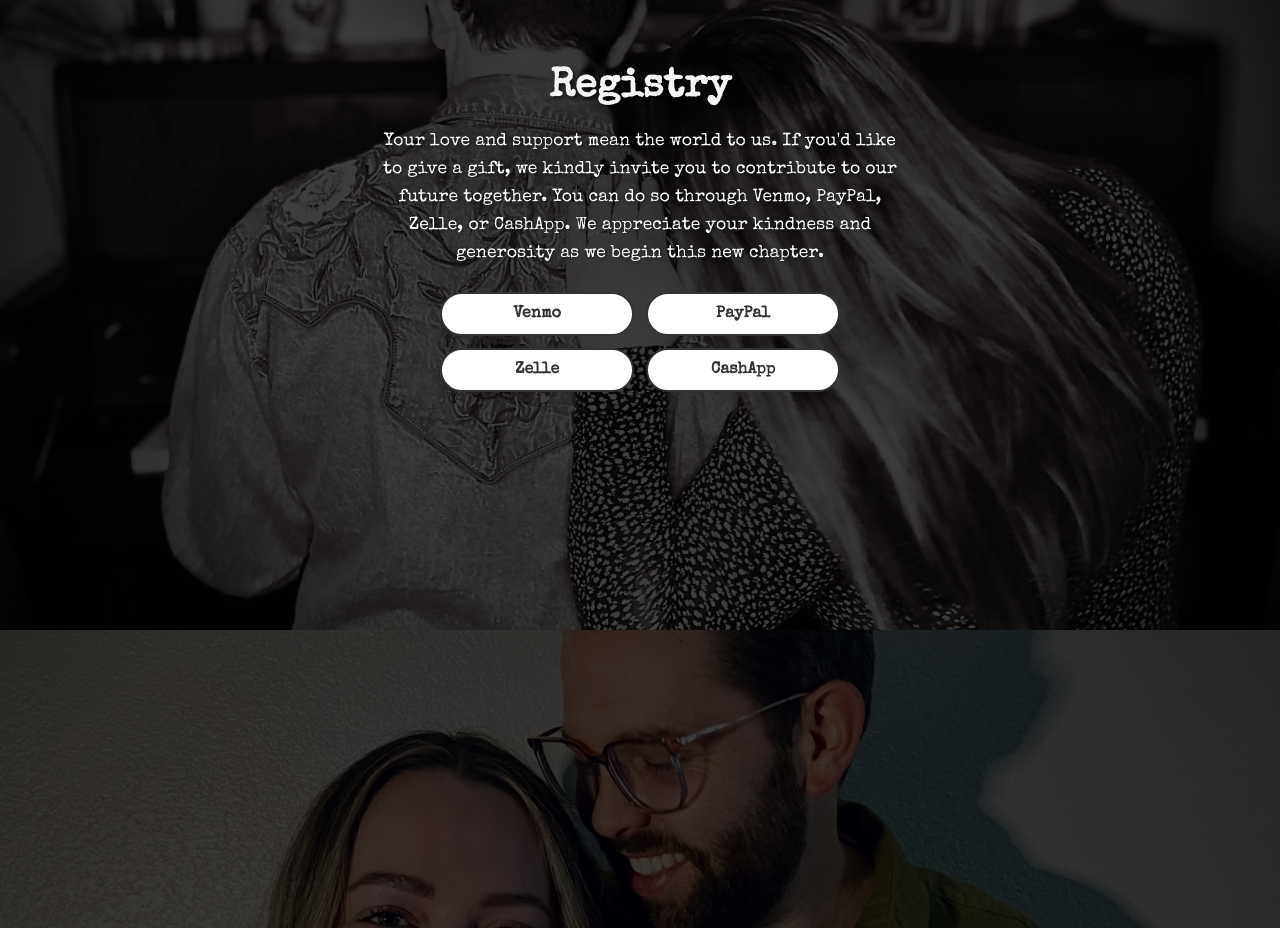
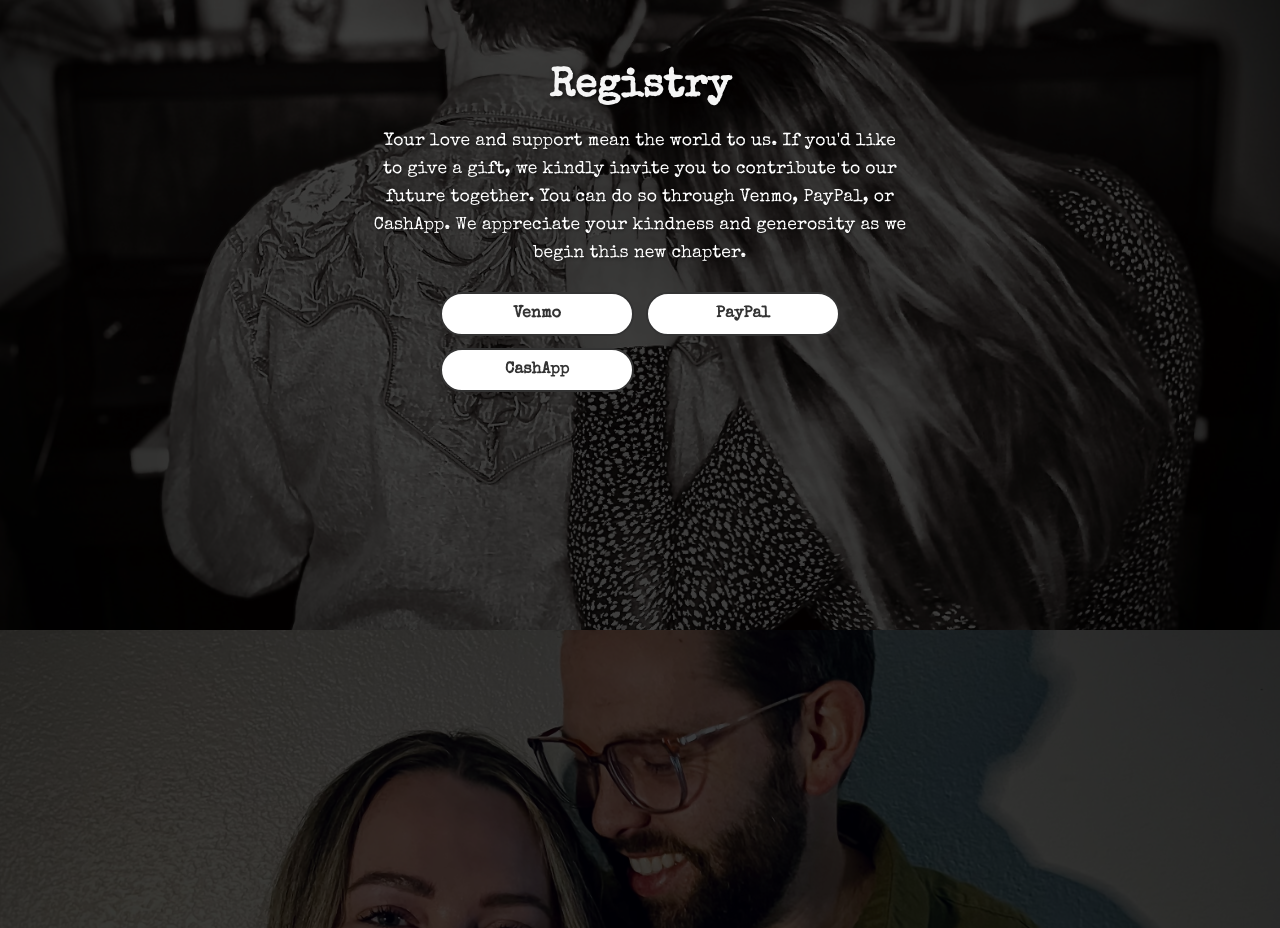
Before and after one commit to davidleach724/alex-and-dave, a React (Create React App) app: page / in a window 1280 px wide. Shown: the part 2570-3498 px from the top of the page. Built offline with nearby package versions, Linux system fonts and the light colour scheme.

Commit message:
remove zelle

```diff
--- a/src/App.js
+++ b/src/App.js
@@ -188,7 +188,7 @@ const App = () => {
           <p className="registry-message">
             Your love and support mean the world to us. If you'd like to give a
             gift, we kindly invite you to contribute to our future together. You
-            can do so through Venmo, PayPal, Zelle, or CashApp. We appreciate
+            can do so through Venmo, PayPal, or CashApp. We appreciate
             your kindness and generosity as we begin this new chapter.
           </p>
           <div className="registry-links">
@@ -208,14 +208,14 @@ const App = () => {
             >
               PayPal
             </a>
-            <a
+            {/* <a
               href="YOUR_ZELLE_LINK"
               target="_blank"
               rel="noopener noreferrer"
               className="registry-button"
             >
               Zelle
-            </a>
+            </a> */}
             <a
               href="https://cash.app/$davidleachmusic"
               target="_blank"
```
